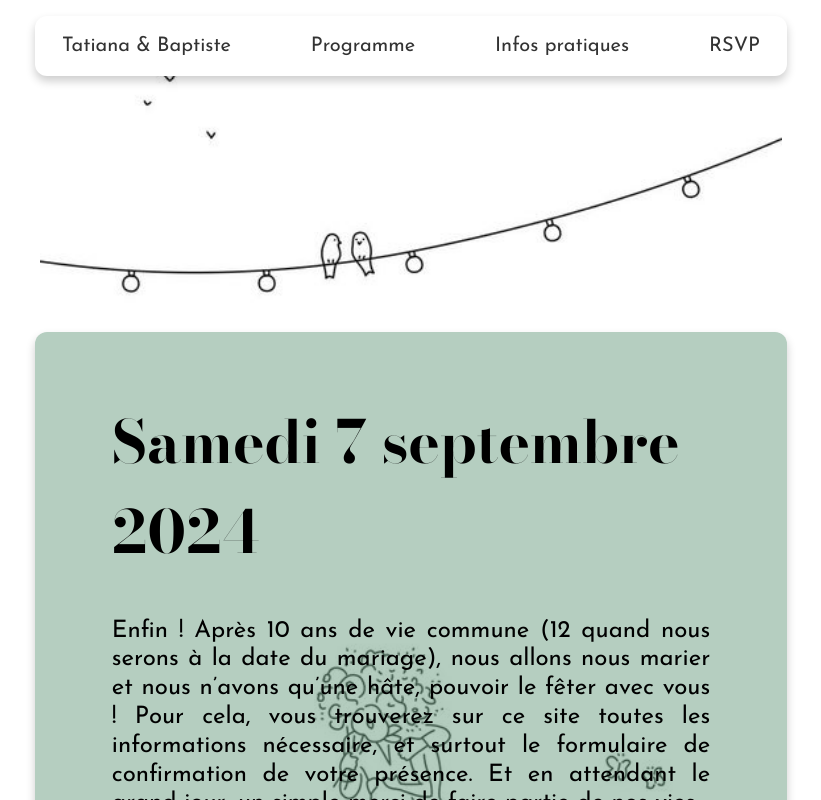
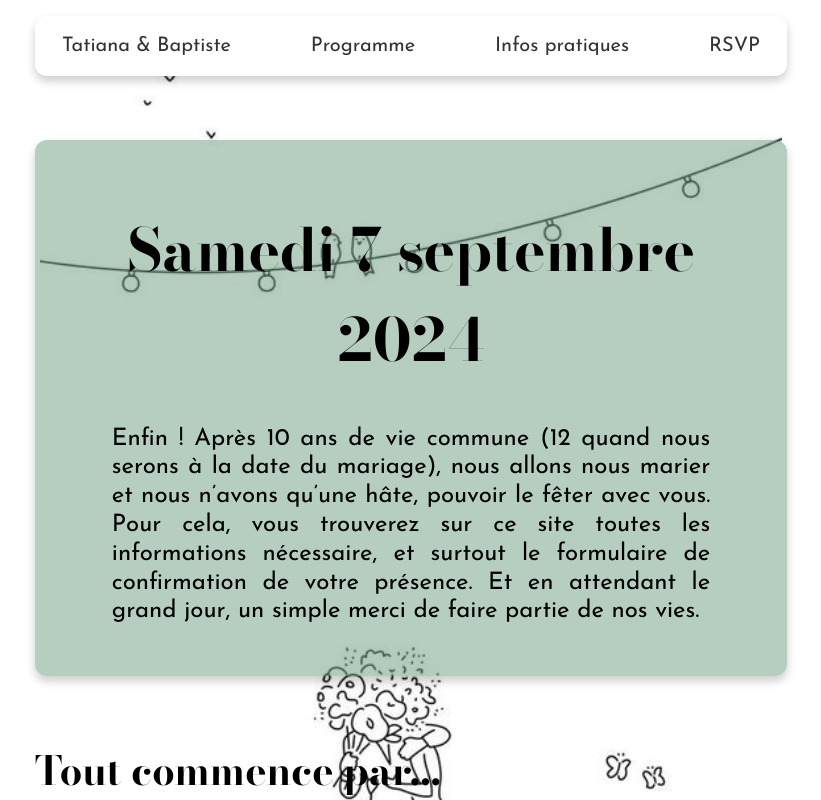
Before and after one commit to tatiana-sthl/wedding, a Next.js app: page / in a window 1280 px wide. Shown: the top 800 px of the page, without its empty margins (229-1050 px from the left). Built offline with nearby package versions, Linux system fonts and the light colour scheme.

Commit message:
add somecss

```diff
--- a/src/app/page.js
+++ b/src/app/page.js
@@ -21,11 +21,13 @@ export default function Home() {
       <div className={styles.textePresentation}>
         <h1 className={styles.h1}>Samedi 7 septembre 2024</h1>
         <p className={styles.p}>
-          Enfin ! Après 10 ans de vie commune (12 quand nous serons à la date du mariage), nous allons nous marier et nous n’avons qu’une hâte, pouvoir le fêter avec vous !
+          Enfin ! Après 10 ans de vie commune (12 quand nous serons à la date du mariage), nous allons nous marier et nous n’avons qu’une hâte, pouvoir le fêter avec vous.
           Pour cela, vous trouverez sur ce site toutes les informations nécessaire, et surtout le formulaire de confirmation de votre présence.
           Et en attendant le grand jour, un simple merci de faire partie de nos vies.
         </p>
-
+      </div>
+      <div>
+        <h2 className={styles.h2}>Tout commence par...</h2>
       </div>
     </main>
   )
--- a/src/app/page.module.css
+++ b/src/app/page.module.css
@@ -85,13 +85,19 @@
   background-color: rgb(109, 158, 130, 0.5);
   padding: 2vw 6vw;
   border-radius: 12px;
-  margin: 20vw 0;
+  margin: 5vw 0;
   box-shadow: 0 5px 10px rgba(0,0,0,0.2);
 }
 
 .h1 {
   font-family: 'Bodoni Moda', serif;
   font-size: 59px;
+  text-align: center;
+}
+
+.h2 {
+  font-family: 'Bodoni Moda', serif;
+  font-size: 40px;
 }
 
 .p {
```
